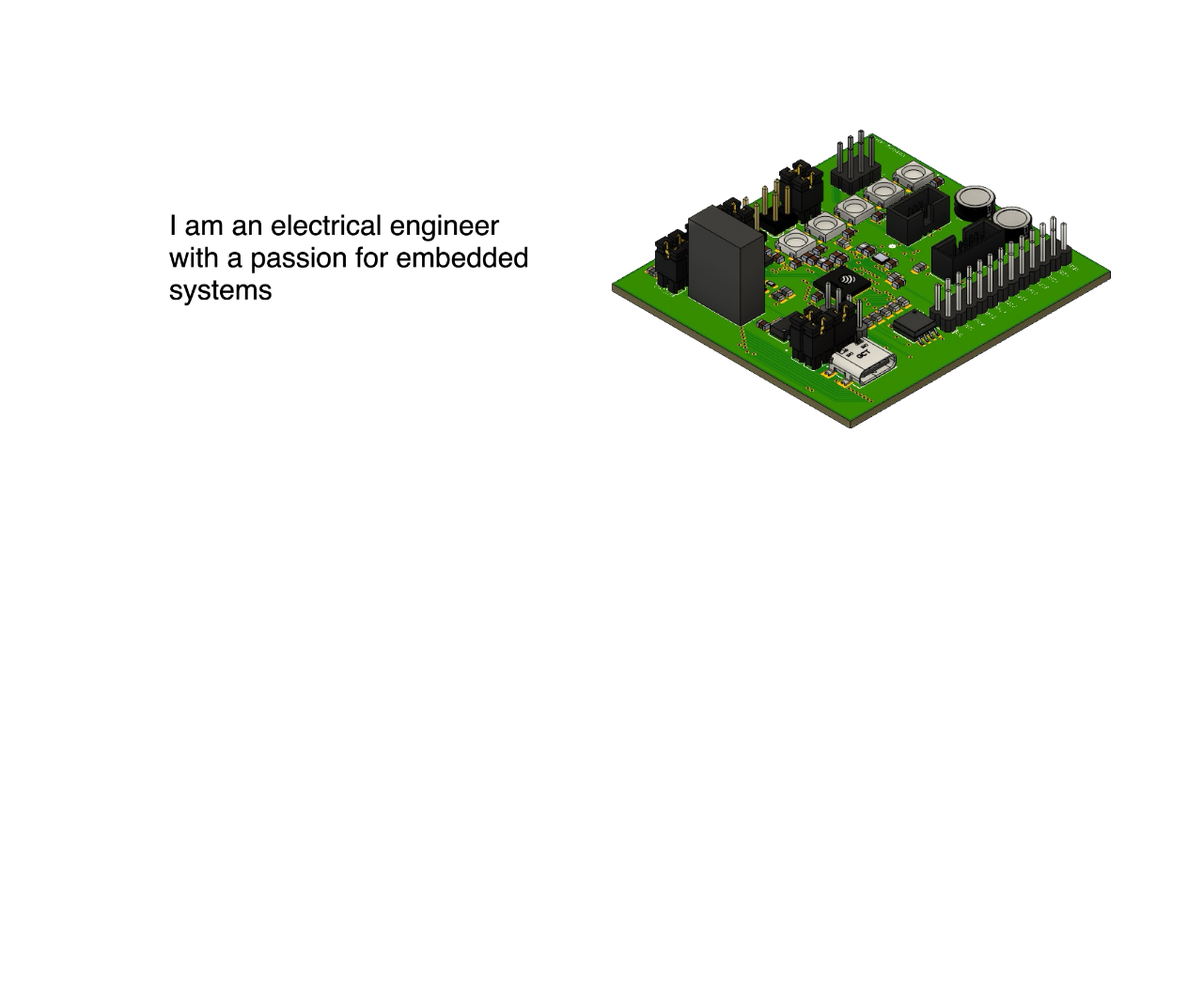
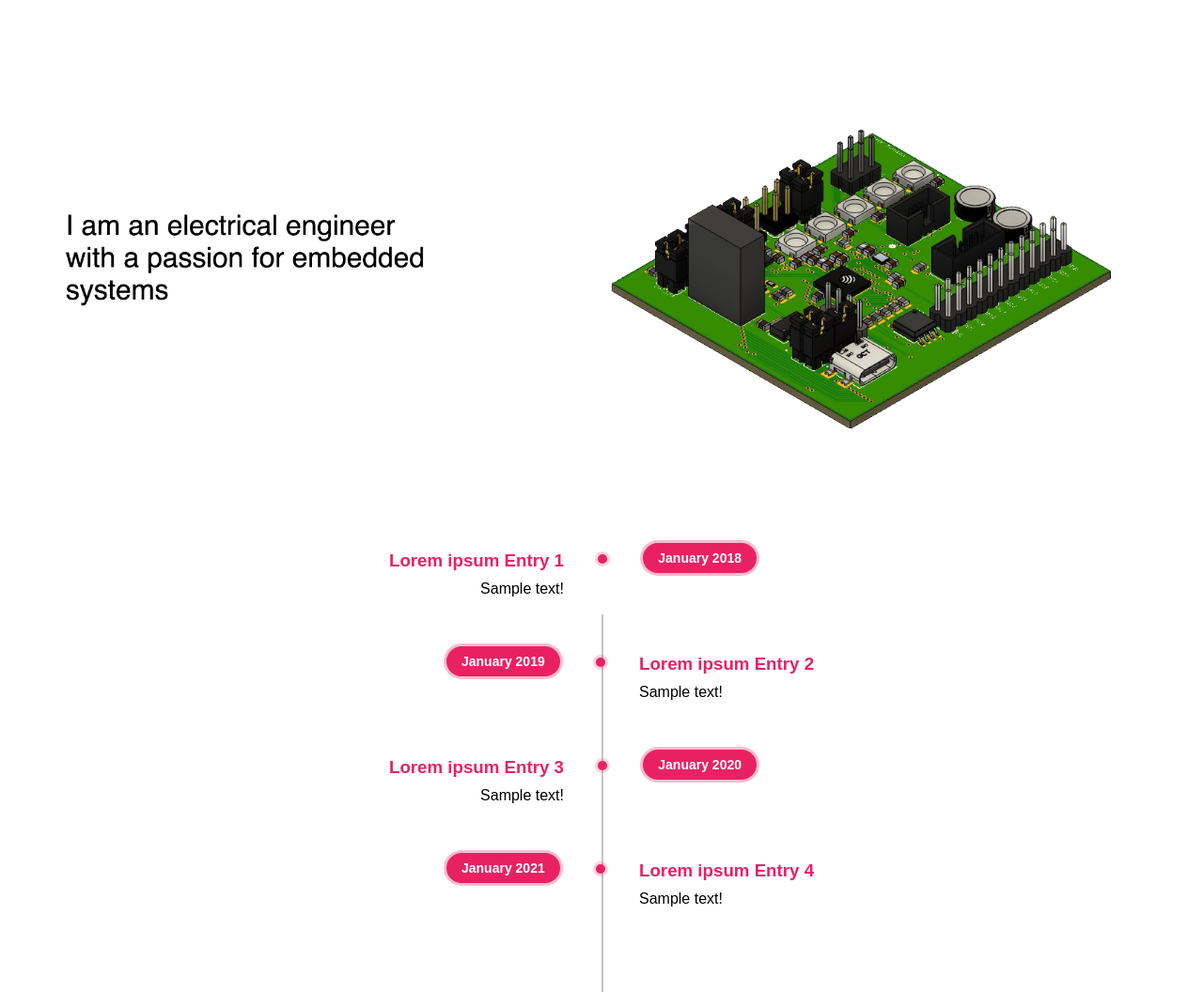
Before and after one commit to cpurnama55/cpurnama55.github.io, a plain HTML site: page index.html in a window 1280 px wide. Shown: the part 64-1120 px from the top of the page at 94% size. Before the commit the page ends 800 px from the top, so only its background shows below. Drawn offline with Linux system fonts and the light colour scheme.

Commit message:
Implemented timeline structure, need to populate

```diff
--- a/index.html
+++ b/index.html
@@ -31,5 +31,48 @@
         </div>
     </div>
 
+    <!-- Give space before going into timeline -->
+
+    <div class = "timeline">
+        <ul>
+            <li>
+                <div class = "content">
+                    <h3> Lorem ipsum Entry 1 </h3>
+                    <p> Sample text! </p>
+                </div>
+                <div class = "time">
+                    <h4>January 2018</h4>
+                </div>
+            </li>
+            <li>
+                <div class = "content">
+                    <h3> Lorem ipsum Entry 2 </h3>
+                    <p> Sample text! </p>
+                </div>
+                <div class = "time">
+                    <h4>January 2019</h4>
+                </div>
+            </li>
+            <li>
+                <div class = "content">
+                    <h3> Lorem ipsum Entry 3 </h3>
+                    <p> Sample text! </p>
+                </div>
+                <div class = "time">
+                    <h4>January 2020</h4>
+                </div>
+            </li>
+            <li>
+                <div class = "content">
+                    <h3> Lorem ipsum Entry 4 </h3>
+                    <p> Sample text! </p>
+                </div>
+                <div class = "time">
+                    <h4>January 2021</h4>
+                </div>
+            </li>
+            <div style = "clear: both;"</div>
+        </ul>
+    </div>
 </body>
 </html>
--- a/styling/mainPageStyles.css
+++ b/styling/mainPageStyles.css
@@ -34,13 +34,13 @@ h1{
 .heading{
     float:left;
     position: relative;
-    margin-left: 10%;
+    margin-left: 4%;
 }
 
 .heading_links{
     left: 100px;
     float: right;
-    margin-right: 10%;
+    margin-right: 4%;
     color: inherit;
     text-decoration: inherit;
 }
@@ -77,7 +77,7 @@ a{
 .main_txt_image{
     width:70%;
     height: auto;
-    margin-left: 20%;
+    margin-left: 0%;
 }
 
 .VITA_img_container{
@@ -90,6 +90,122 @@ a{
     /* right: 10px; */
     width: 100%;
     height: auto;;
+}
+
+
+/* For the timeline */
+.timeline{
+    position:relative;
+    margin: 50px auto;
+    top: 100px;
+    width: 1000px;
+    padding: 40px 0;
+    font-family: sans-serif;
+    box-sizing: border-box;
+}
+.timeline:before /* time line bar */
+{
+    content: '';
+    position: absolute;
+    left: 50%;
+    top: 400px;
+    width: 2px;
+    height: 90%;
+    background: #c5c5c5;
+}
+
+.timeline ul{
+    margin: 0;
+    padding: 0;
+}
+
+.timeline ul li{
+    list-style: none;
+    position: relative;
+    width: 50%;
+    padding: 20px 40px;
+    box-sizing: border-box
+}
+
+.timeline ul li:nth-child(odd){
+    float: left;
+    text-align: right;
+    clear: both;
+}
+.timeline ul li:nth-child(even){
+    float: right;
+    text-align: left;
+    clear: both;
+}
+
+.content{
+    padding-bottom: 20px;
+}
+
+.timeline ul li:nth-child(odd):before{ /*Dots to show points on timeline*/
+    content: '';
+    position: absolute;
+    top: 24px;
+    right: -6px;
+    width: 10px;
+    height: 10px;
+    background: rgba(233, 33, 99, 1);
+    border-radius: 50%;
+    box-shadow: 0 0 0 3px rgba(233, 33, 99, 0.2);
+}
+
+.timeline ul li:nth-child(even):before{ /*Dots to show points on timeline*/
+    content: '';
+    position: absolute;
+    top: 24px;
+    left: -6px;
+    width: 10px;
+    height: 10px;
+    background: rgba(233, 33, 99, 1);
+    border-radius: 50%;
+    box-shadow: 0 0 0 3px rgba(233, 33, 99, 0.2);
+}
+
+.timeline ul li h3{
+    margin: 0;
+    padding: 0;
+    font-weight: 600;
+    color: rgba(233, 33, 99, 1);
+}
+
+.timeline ul li p{
+    margin: 10px 0 0;
+    padding: 0;
+}
+
+.timeline ul li .time h4{
+    margin: 0;
+    padding: 0;
+    font-size: 14px;
+}
+
+.timeline ul li:nth-child(odd) .time{ /* date labels */
+    position: absolute;
+    top: 12px;
+    right: -165px;
+    margin: 0;
+    padding: 8px 16px;
+    background: rgba(233, 33, 99, 1);
+    color: #fff;
+    border-radius: 18px;
+    box-shadow: 0 0 0 3px rgba(233, 33, 99, 0.3)
+}
+
+.timeline ul li:nth-child(even) .time{ /* date labels */
+    position: absolute;
+    top: 12px;
+    left: -165px;
+    margin: 0;
+    padding: 8px 16px;
+    background: rgba(233, 33, 99, 1);
+    color: #fff;
+    border-radius: 18px;
+    box-shadow: 0 0 0 3px rgba(233, 33, 99, 0.3)
 }
 
 /* Key frames for fade in animation */
```
